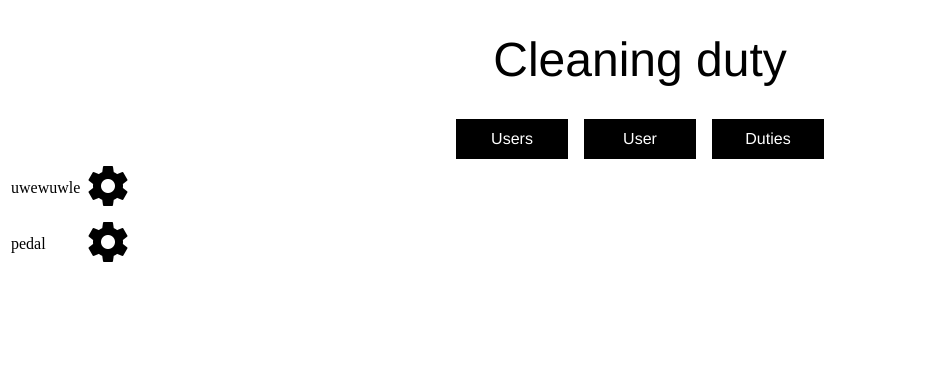
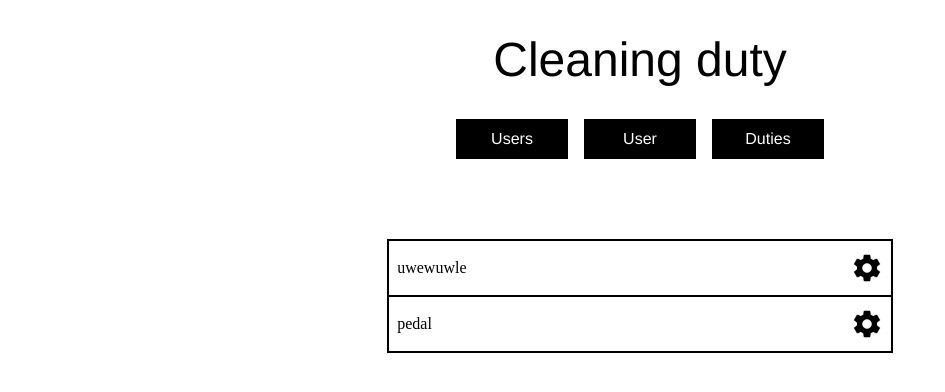
Before and after one commit to mikolajspeichert/cleaning-duty, a React app: page / in a window 1280 px wide. Shown: the top 392 px of the page, without its empty margins (0-945 px from the left). Built offline with nearby package versions, Linux system fonts and the light colour scheme.

Commit message:
Styles added (#9)

```diff
--- a/src/components/Header/Header.sass
+++ b/src/components/Header/Header.sass
@@ -2,6 +2,7 @@
 
 .header-root
   text-align: center
+  margin-bottom: 10vh
 
 .header-root
     h1
--- a/src/components/UserTable/UserTable.js
+++ b/src/components/UserTable/UserTable.js
@@ -1,6 +1,7 @@
 import React, { Component } from 'react';
 import PropTypes from 'prop-types'
 import UserTableItem from '../UserTableItem/UserTableItem'
+import style from './UserTable.sass'
 
 class UserTable extends Component{
 
--- /dev/null
+++ b/src/components/UserTable/UserTable.sass
@@ -0,0 +1,9 @@
+@import "../vars"
+
+table
+  text-align: center
+  max-height: 60vh
+  width: 40%
+  overflow: auto
+  border-collapse: collapse
+  margin: auto
--- a/src/components/UserTableItem/UserTableItem.js
+++ b/src/components/UserTableItem/UserTableItem.js
@@ -1,6 +1,8 @@
 import React, { Component } from 'react';
 import PropTypes from 'prop-types'
 import settingsBlack from './settings-icon-black.png'
+import settingsProd from './settings-icon-material.png'
+import styles from './UserTableItem.sass'
 
 
 class UserTableItem extends Component{
--- /dev/null
+++ b/src/components/UserTableItem/UserTableItem.sass
@@ -0,0 +1,30 @@
+@import "../vars"
+
+
+.user-table-item
+  vertical-align: middle
+  height: 7vh
+
+
+
+.user-table-item > td
+  width: 50%
+  border-top: $border-props
+  border-bottom: $border-props
+  padding: 1vh
+
+.user-table-item .item-right img
+  position: relative
+  float: right
+  height: 4vh
+  width: 4vh
+  cursor: pointer
+.user-table-item .item-right img:hover
+  content: url("settings-icon-material.png")
+
+.user-table-item .item-left
+  text-align: left
+  border-left: $border-props
+
+.user-table-item .item-right
+  border-right: $border-props
--- a/src/components/_vars.sass
+++ b/src/components/_vars.sass
@@ -2,3 +2,4 @@ $header-font: Helvetica, sans-serif //to be changed
 $button-font: Helvetica, sans-serif
 $primary-color: #000000 // #55D6BA
 $secondary-color: #FFFFFF
+$border-props: 2px solid $primary-color
```
